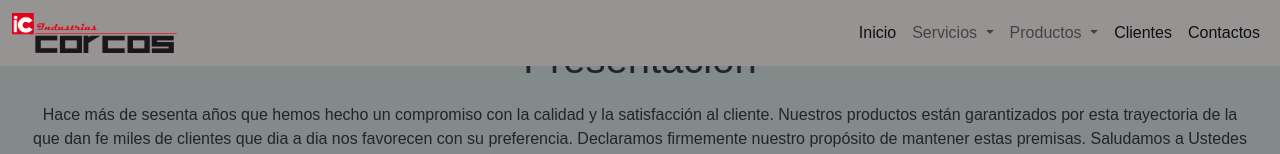
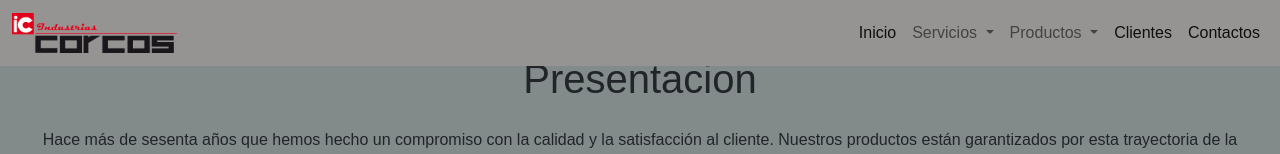
Before and after one commit to ignaciocorcos/proyectofinalcoderhouse, a website: page index.html in a window 1280 px wide. Shown: the top 154 px of the page. Drawn offline with nearby package versions, Linux system fonts and the light colour scheme.

```diff
--- a/scss/components/_inicio.scss
+++ b/scss/components/_inicio.scss
@@ -7,8 +7,9 @@
     margin: 0;
     padding: 0;
     h1{
+
         margin: 5px;
-        padding: 30px 16px 5px 16px;
+        padding: 50px 16px 10px 16px;
 
     }
     p{
```
Also changed, not shown: css/style.css, 1 other file.
